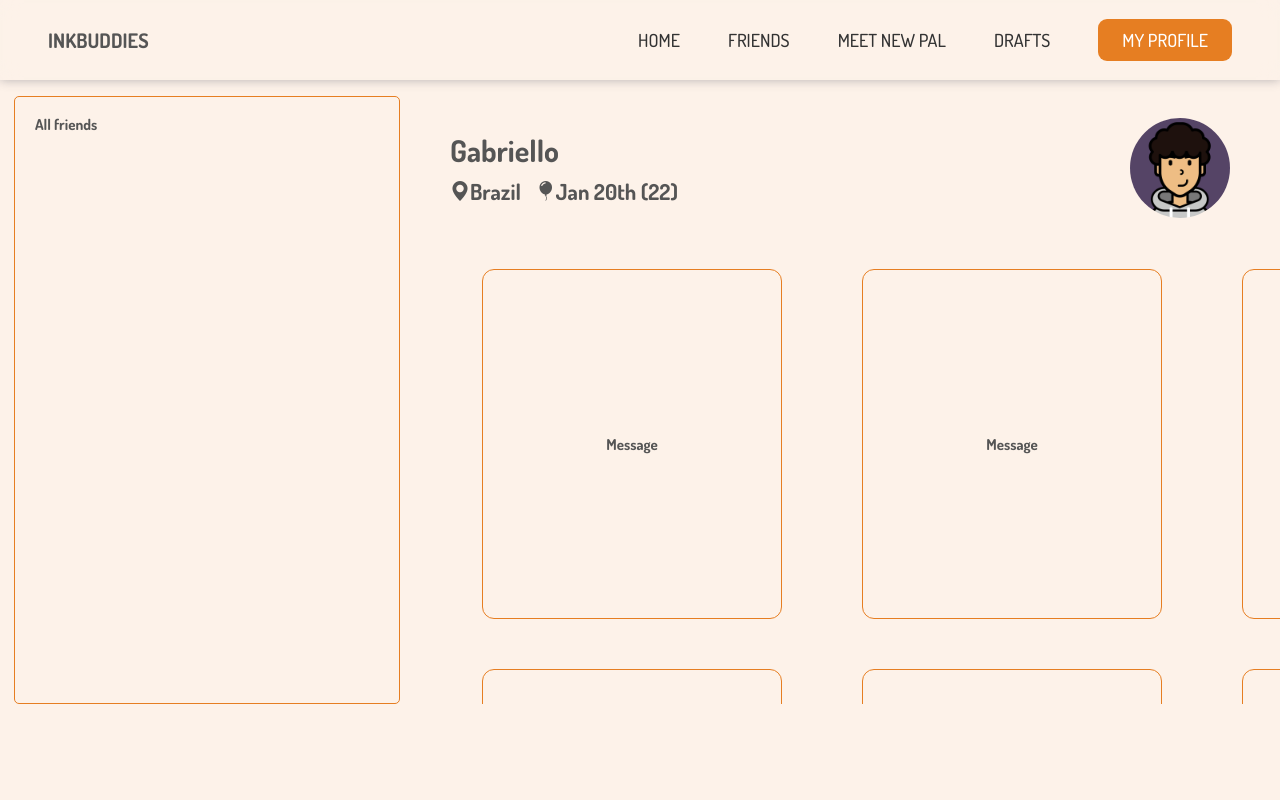
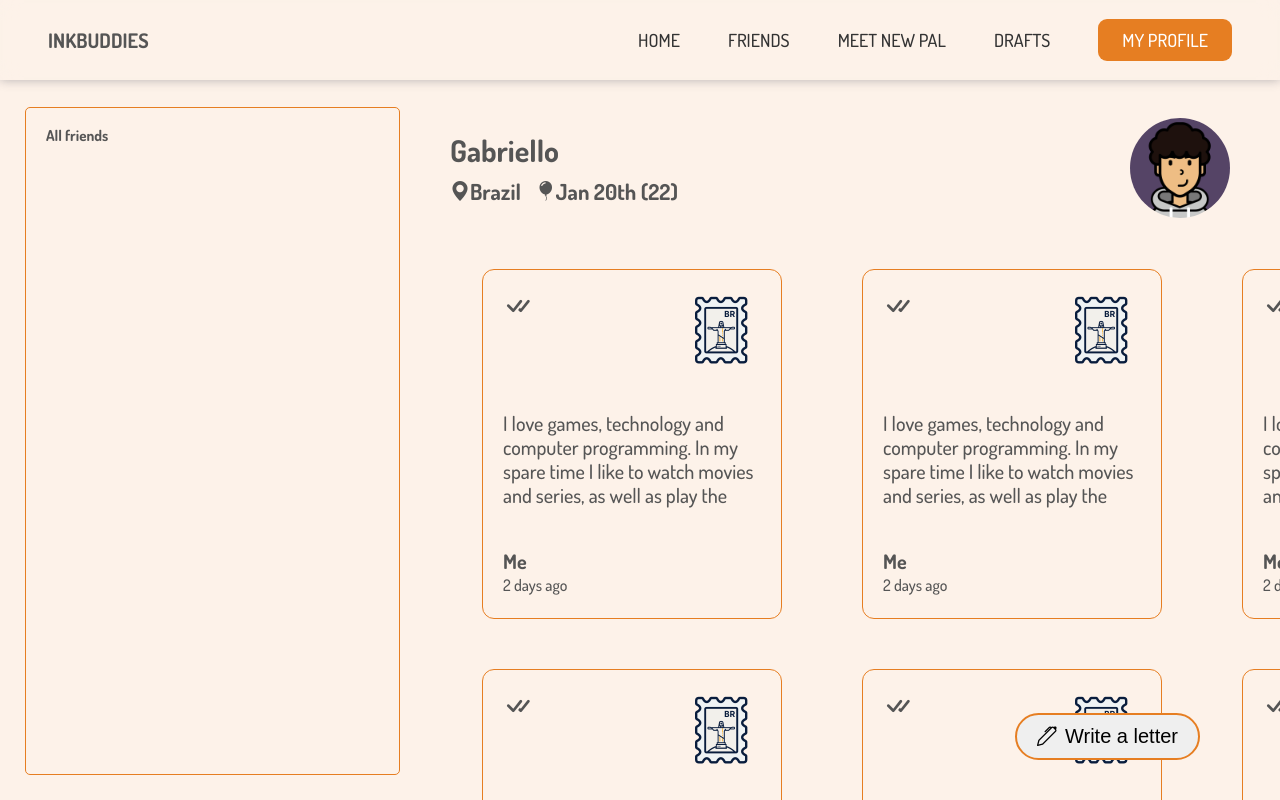
Before and after one commit to JoGabriel-Santos/inkbuddies, a React (Create React App) app in the folder client/: page /friends in a window 1280 px wide. Built offline with nearby package versions, Linux system fonts and the light colour scheme.

Commit message:
Implementing the Friends section

```diff
--- a/client/src/Components/Message.jsx
+++ b/client/src/Components/Message.jsx
@@ -4,7 +4,29 @@ function Message() {
 
     return (
         <div className="message-card">
-            <h1>Message</h1>
+            <div className="message-header">
+                <div className="viewed">
+                    <i className="bi bi-check-all"></i>
+                </div>
+
+                <div className="stamp">
+                    <img src={ require("../util/stamps/christ-the-redeemer.png") } alt=""/>
+                </div>
+            </div>
+
+            <div className="message-content">
+                <p className="content">
+                    I love games, technology and computer programming.
+                    In my spare time I like to watch movies and series, as well as play the guitar.
+                    I also have two stress relievers which are my cat and my dog, they are incredible.
+                </p>
+            </div>
+
+            <div className="message-user_info">
+                <h2>Me</h2>
+
+                <p>2 days ago</p>
+            </div>
         </div>
     );
 }
--- a/client/src/Pages/Friends.jsx
+++ b/client/src/Pages/Friends.jsx
@@ -42,6 +42,11 @@ function Friends() {
                     <Message/>
                     <Message/>
                 </div>
+
+                <button className="send-letter">
+                    <i className="bi bi-pen"></i>
+                    Write a letter
+                </button>
             </div>
         </section>
     );
--- a/client/src/styles/style.css
+++ b/client/src/styles/style.css
@@ -143,7 +143,7 @@
     'FR ME';
     grid-template-columns: 400px auto;
     height: 100vh;
-    padding: 9.6rem 0 9.6rem 0;
+    padding-top: 9.6rem;
 }
 
 .all-friends {
@@ -152,7 +152,7 @@
     display: flex;
     flex-direction: column;
     grid-area: FR;
-    margin-left: 14px;
+    margin: 11px 0 25px 25px;
     padding: 2rem;
 }
 
@@ -209,8 +209,8 @@
     border-radius: 12px;
     cursor: pointer;
     display: flex;
+    flex-direction: column;
     height: 350px;
-    justify-content: center;
     overflow: hidden;
     transition: all 0.4s;
     width: 300px;
@@ -219,3 +219,70 @@
 .message-card:hover {
     transform: translateY(-0.8rem);
 }
+
+.message-header {
+    align-items: center;
+    display: flex;
+    justify-content: space-between;
+    padding: 20px;
+    width: 100%;
+}
+
+.viewed {
+    display: flex;
+    font-size: 30px;
+    height: 100%;
+}
+
+.stamp img {
+    width: 80px;
+}
+
+.message-content {
+    padding: 20px;
+}
+
+.content {
+    font-size: 2rem;
+    height: 100px;
+    line-height: 1.2;
+    overflow: hidden;
+}
+
+.message-user_info {
+    display: flex;
+    flex-direction: column;
+    padding: 20px;
+    width: 100%;
+}
+
+.message-user_info h2 {
+    font-size: 2rem;
+    padding-bottom: 6px;
+}
+
+.message-user_info p {
+    font-size: 1.6rem;
+}
+
+.send-letter {
+    border: #e67e22 2px solid;
+    border-radius: 999px;
+    bottom: 40px;
+    cursor: pointer;
+    font-size: 2rem;
+    padding: 10px 20px;
+    position: fixed;
+    right: 80px;
+    transition: all 0.5s;
+    z-index: 999;
+}
+
+.send-letter:hover {
+    background-color: #e67e22;
+    color: white;
+}
+
+.send-letter i {
+    padding-right: 8px;
+}
```
Also changed, not shown: client/src/util/stamps/christ-the-redeemer.png (added).
